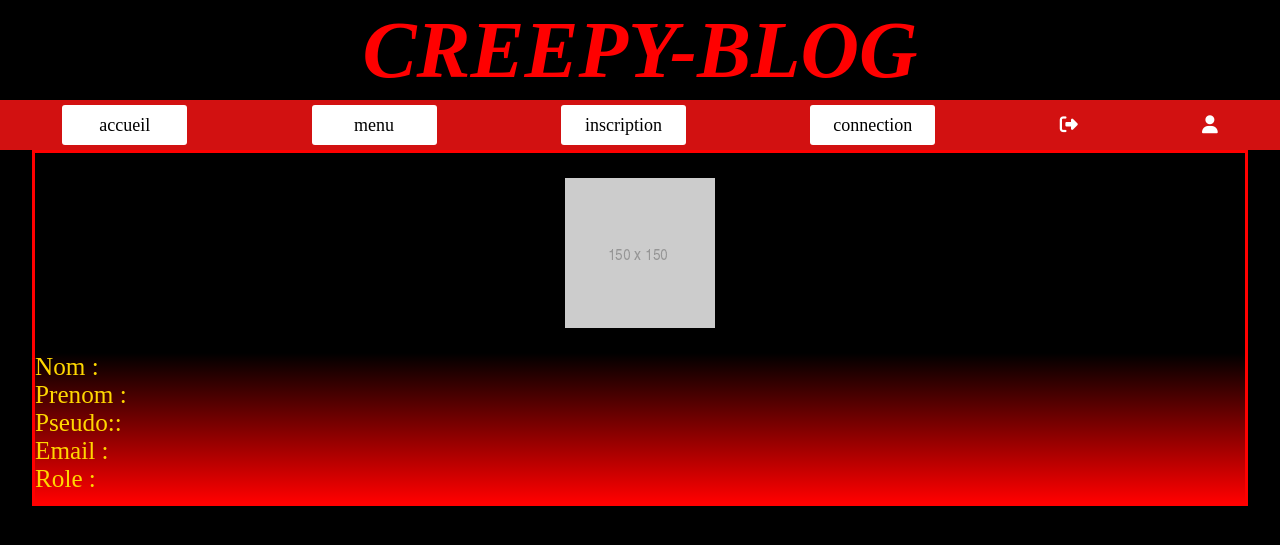
After one commit to Eby-sam/projet_perso, a PHP site: page /user.php in a window 1280 px wide. The commit adds this page. Shown: the top 545 px of the page. Run offline with PHP 8.4, Linux system fonts and the light colour scheme; some libraries are stand-ins or nearby versions.

Commit message:
projet perso amélioration du thème creepy.

```diff
--- a/_partials/head.php
+++ b/_partials/head.php
@@ -7,7 +7,7 @@
     <meta http-equiv="X-UA-Compatible" content="ie=edge">
     <link rel="stylesheet" href="./assets/css/style.css">
     <script src="https://kit.fontawesome.com/52cbc63ebe.js" crossorigin="anonymous"></script>
-    <title>EBY.DEV</title>
+    <title>Creepy-Blog</title>
 </head>
 <body>
     <?php
@@ -30,5 +30,6 @@ if (isset($_SESSION['id']) AND isset($_SESSION['pseudo']))
         </div>
         <div id="sign">inscription</div>
         <div id="connect">connection</div>
-        <i class="fas fa-sign-out-alt"></i>
+        <div><i class="fas fa-sign-out-alt"></i></div>
+        <div id="user"><i class="fas fa-user"></i></div>
     </div>
--- a/assets/css/style.css
+++ b/assets/css/style.css
@@ -90,6 +90,31 @@ body {
 #accueil:hover {
     background-color: #090909;
     color: gold;
+}
+
+#containerUser {
+    border: 3px solid red;
+    width: 95%;
+    margin: auto;
+}
+
+#banniereUser {
+    width: 100%;
+    height: 200px;
+    display: flex;
+    justify-content: center;
+    align-items: center;
+}
+
+#imgUser {
+    width: 150px;
+    height: 150px;
+    background-image: url("../img/150x150.png");
+}
+
+#infoUser2 {
+    background: linear-gradient(black, red);
+    padding-bottom: 10px;
 }
 
 h1{
--- a/assets/js/add.js
+++ b/assets/js/add.js
@@ -2,7 +2,8 @@
 let inscri = document.getElementById("sign");
 let home = document.getElementById("accueil");
 let connection = document.getElementById("connect");
-let bMenu = document.getElementById("menu")
+let bMenu = document.getElementById("menu");
+let bUser = document.getElementById("user");
 
 
 // les function \/
@@ -22,10 +23,15 @@ function menu() {
     document.location.href= "menu.php";
 }
 
+function user() {
+    document.location.href= "user.php";
+}
 
 
-// parti event \/
+
+// partie event \/
 inscri.addEventListener('click',redirect);
 home.addEventListener('click',retour);
 connection.addEventListener('click',connect);
 bMenu.addEventListener('click',menu);
+bUser.addEventListener('click',user);
--- /dev/null
+++ b/user.php
@@ -0,0 +1,25 @@
+<?php
+    include '_partials/head.php';
+?>
+
+    <div id="containerUser">
+        <div id="banniereUser">
+            <div id="imgUser"></div>
+        </div>
+        <div>
+            <div id="infoUser">
+                <div id="infoUser2">
+                    <p>Nom :</p>
+                    <p>Prenom :</p>
+                    <p>Pseudo::</p>
+                    <p>Email :</p>
+                    <p>Role :</p>
+                </div>
+
+            </div>
+        </div>
+    </div>
+
+<?php
+    include './_partials/footer.php';
+?>
--- a/utils/user.php
+++ /dev/null
@@ -1,3 +0,0 @@
-<?php
-    include '../_partials/head.php';
-?>
```
Also changed, not shown: utils/connection.php (+5 -3 lines), assets/img/150x150.png (added).
